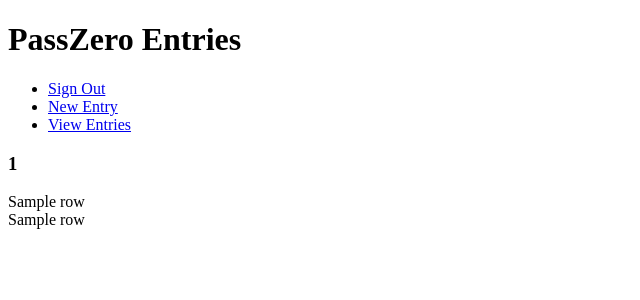
After one commit to boompig/passzero, a Flask app: template templates/entries.html in a window 1280 px wide. The commit adds this page. Shown: the top 300 px of the page, without its empty margins (0-640 px from the left). Run offline with Flask 2, Linux system fonts and the light colour scheme; the template is opened without the code that fills it: most values are stand-ins (such as "Sample title", 1, 10 or a date in 2020).

Commit message:
better nav, now can view entries

```diff
--- a/server.py
+++ b/server.py
@@ -106,9 +106,11 @@ def view_entries():
         return redirect(url_for('index'))
 
     conn = sqlite3.connect(DB_FILE)
-    cur = con.cursor()
-    cur.execute("select account, username, password from entries where id=?", session['user_id'])
-
+    cur = conn.cursor()
+    cur.execute("select account, username, password from entries where id=?", [session['user_id']])
+    entries = cur.fetchall()
+    conn.close()
+    return render_template("entries.html", entries=entries)
 
 if __name__ == "__main__":
     app.debug = True
--- /dev/null
+++ b/templates/entries.html
@@ -0,0 +1,17 @@
+{% extends "layout.html" %}
+
+{% block body %}
+    <h1>PassZero Entries</h1>
+
+    {% include "logged_in_nav.html" %}
+
+    <div id="entry-container">
+        {% for row in entries %}
+            <div class="entry">
+                <h3 class="entry-title account">{{ row[0] }}</h3>
+                <div class="username">{{ row[1] }}</div>
+                <div class="password">{{ row[2] }}</div>
+            </div>
+        {% endfor %}
+    </div>
+{% endblock %}
--- a/templates/index.html
+++ b/templates/index.html
@@ -12,8 +12,6 @@
     {% if logged_in %}
         {% include "logged_in_nav.html" %}
     {% else %}
-        <ul>
-            <li><a href="/login">Sign In</a></li>
-        </ul>
+        {% include "logged_out_nav.html" %}
     {% endif %}
 {% endblock %}
--- /dev/null
+++ b/templates/logged_out_nav.html
@@ -0,0 +1,6 @@
+<div class="nav">
+    <ul>
+        <li><a href={{ url_for('index') }}>Home</a></li>
+        <li><a href="/login">Sign In</a></li>
+    </ul>
+</div>
--- a/templates/login.html
+++ b/templates/login.html
@@ -4,6 +4,10 @@
 {% endblock %}
 
 {% block body %}
+    <h1>Login to PassZero</h1>
+
+    {% include "logged_out_nav.html" %}
+
     <div class="error-container">
         {% if error %}
             Error:&nbsp;<span class="error">{{ error }}</span>
```
